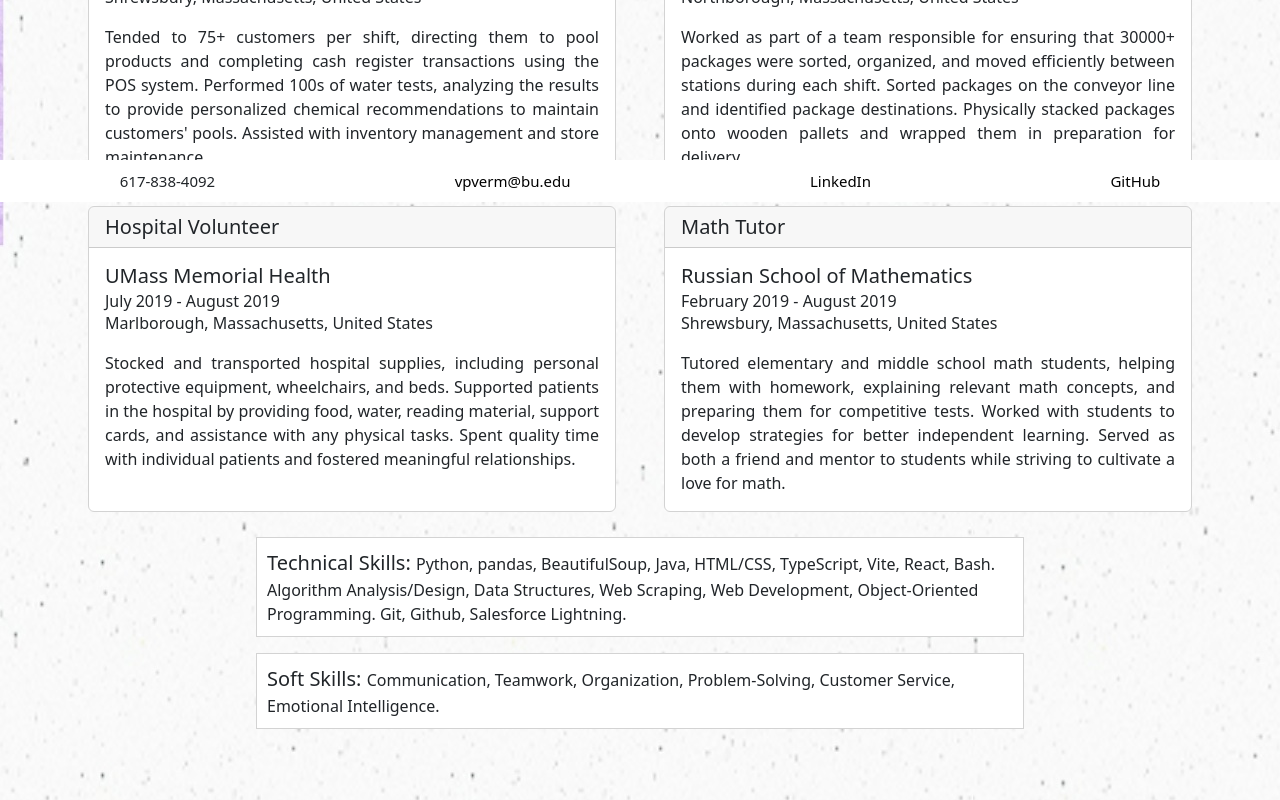
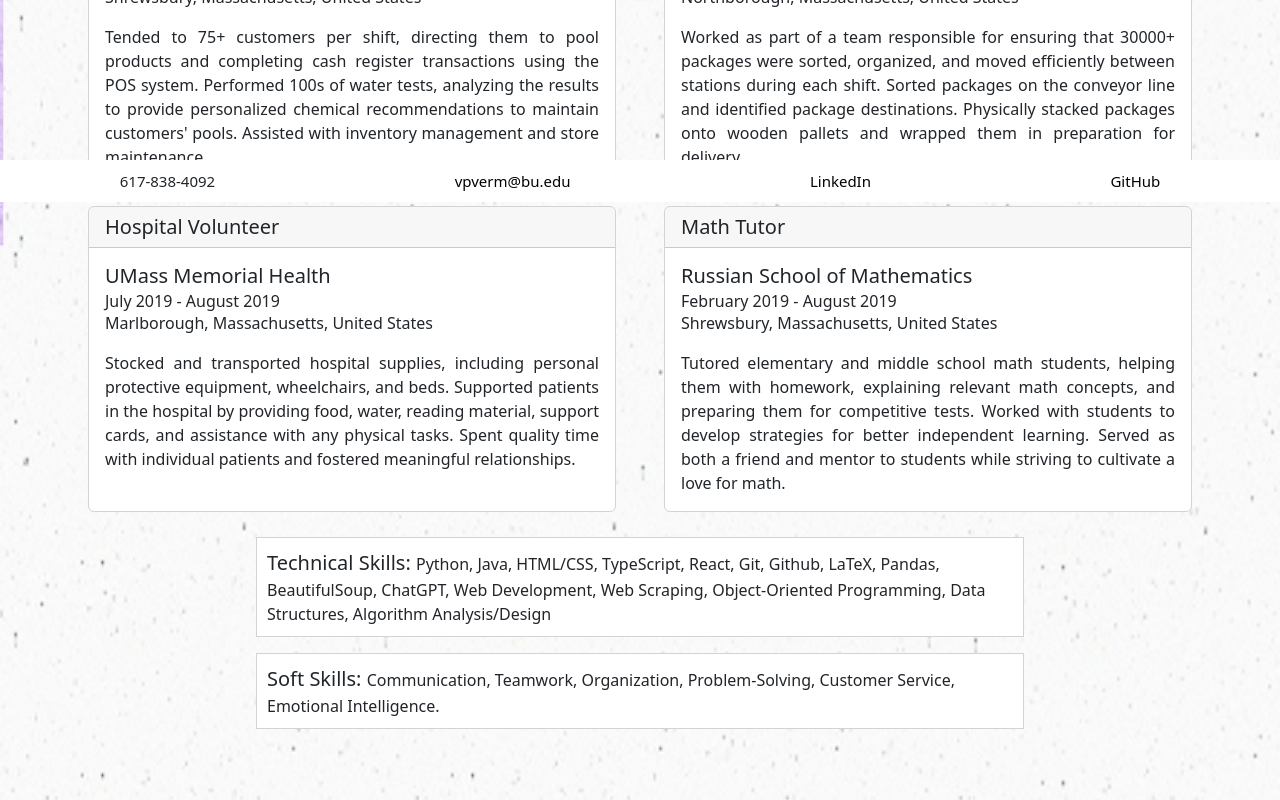
Before and after one commit to victorverma3/Portfolio, a React (Vite) app: page /experience in a window 1280 px wide. Shown: the part 598-1398 px from the top of the page. Built offline with nearby package versions, Linux system fonts and the light colour scheme.

Commit message:
updated skills

```diff
--- a/src/pages/experience/Experience.tsx
+++ b/src/pages/experience/Experience.tsx
@@ -61,11 +61,11 @@ const Experiences = () => {
         <ExpCards cards={expCards} />
         <div className="skills">
           <p className="skillsList">
-            <span className="skillsTitle">Technical Skills: </span>Python,
-            pandas, BeautifulSoup, Java, HTML/CSS, TypeScript, Vite, React,
-            Bash. Algorithm Analysis/Design, Data Structures, Web Scraping, Web
-            Development, Object-Oriented Programming. Git, Github, Salesforce
-            Lightning.
+            <span className="skillsTitle">Technical Skills: </span>Python, Java,
+            HTML/CSS, TypeScript, React, Git, Github, LaTeX, Pandas,
+            BeautifulSoup, ChatGPT, Web Development, Web Scraping,
+            Object-Oriented Programming, Data Structures, Algorithm
+            Analysis/Design
           </p>
           <p className="skillsList">
             <span className="skillsTitle">Soft Skills: </span>Communication,
```
